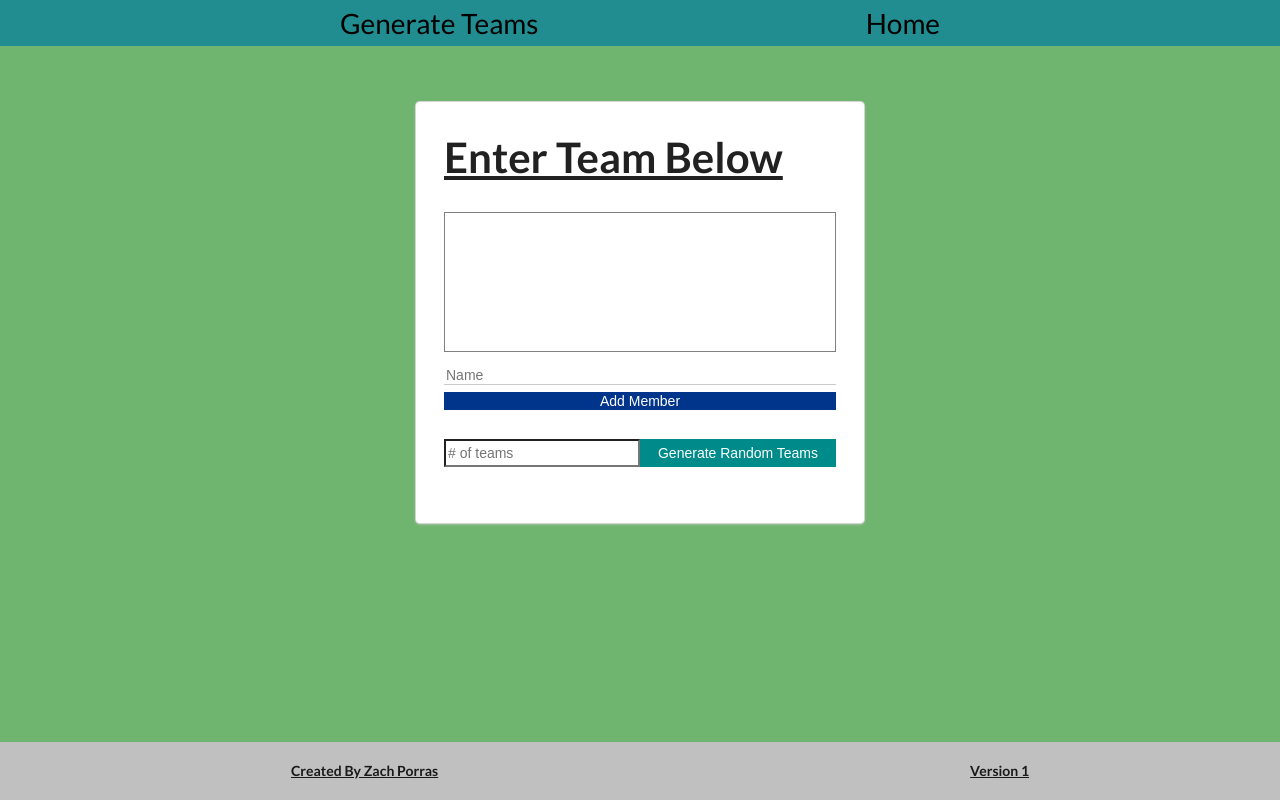
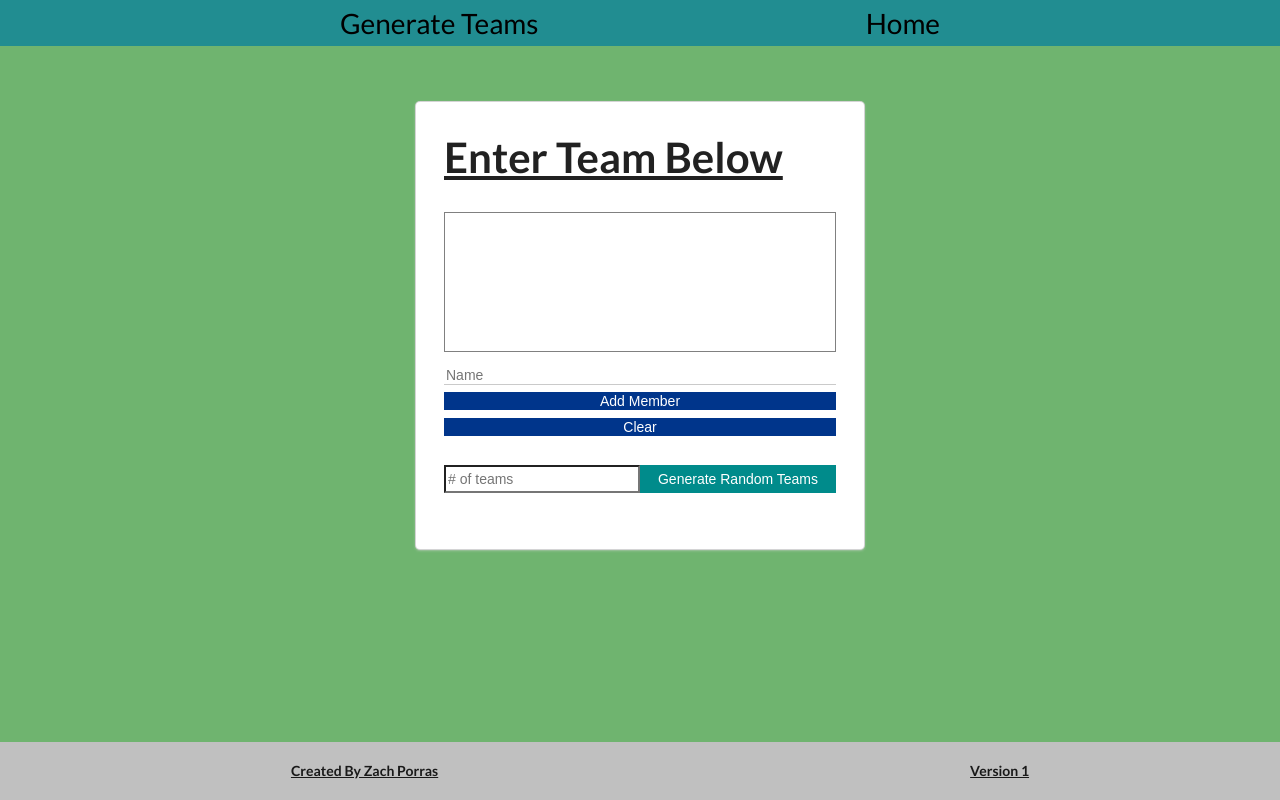
Before and after one commit to Zachporras1/Angular-Team-Generator-App, an Angular app: page /teamgen in a window 1280 px wide. Built offline with nearby package versions, Linux system fonts and the light colour scheme.

Commit message:
added deleted function

```diff
--- a/src/app/team-gen/team-gen.component.html
+++ b/src/app/team-gen/team-gen.component.html
@@ -4,7 +4,7 @@
 <div class="ui card">
   <h1>Enter Team Below</h1>
   <ul class="list">
-    <li *ngFor="let member of members"> {{member}}</li>
+    <li *ngFor="let member of members"> {{member|titlecase}}</li>
   </ul>
 
   <div class="add-members-container">
@@ -14,6 +14,7 @@
     [value]="newMemberName"
     />
     <button (click)="addMember()">Add Member</button>
+    <button (click)="clearTeams()" >Clear </button>
   </div>
 
   <div class="input-container">
--- a/src/app/team-gen/team-gen.component.ts
+++ b/src/app/team-gen/team-gen.component.ts
@@ -12,6 +12,7 @@ export class TeamGenComponent implements OnInit {
   errorMessage = '';
   numberOfTeams: number | string = '';
   teams: string[][] = [];
+  clearTeam!:boolean;
 
   addMember() {
     if (!this.newMemberName) {
@@ -22,6 +23,15 @@ export class TeamGenComponent implements OnInit {
     this.members.push(this.newMemberName);
     this.newMemberName = '';
     this.errorMessage = '';
+  }
+
+  clearTeams(){
+
+      this.clearTeam=!this.clearTeam
+        this.members=[];
+        this.errorMessage='';
+        this.newMemberName='';
+
   }
 
   onInput(member: string) {
```
